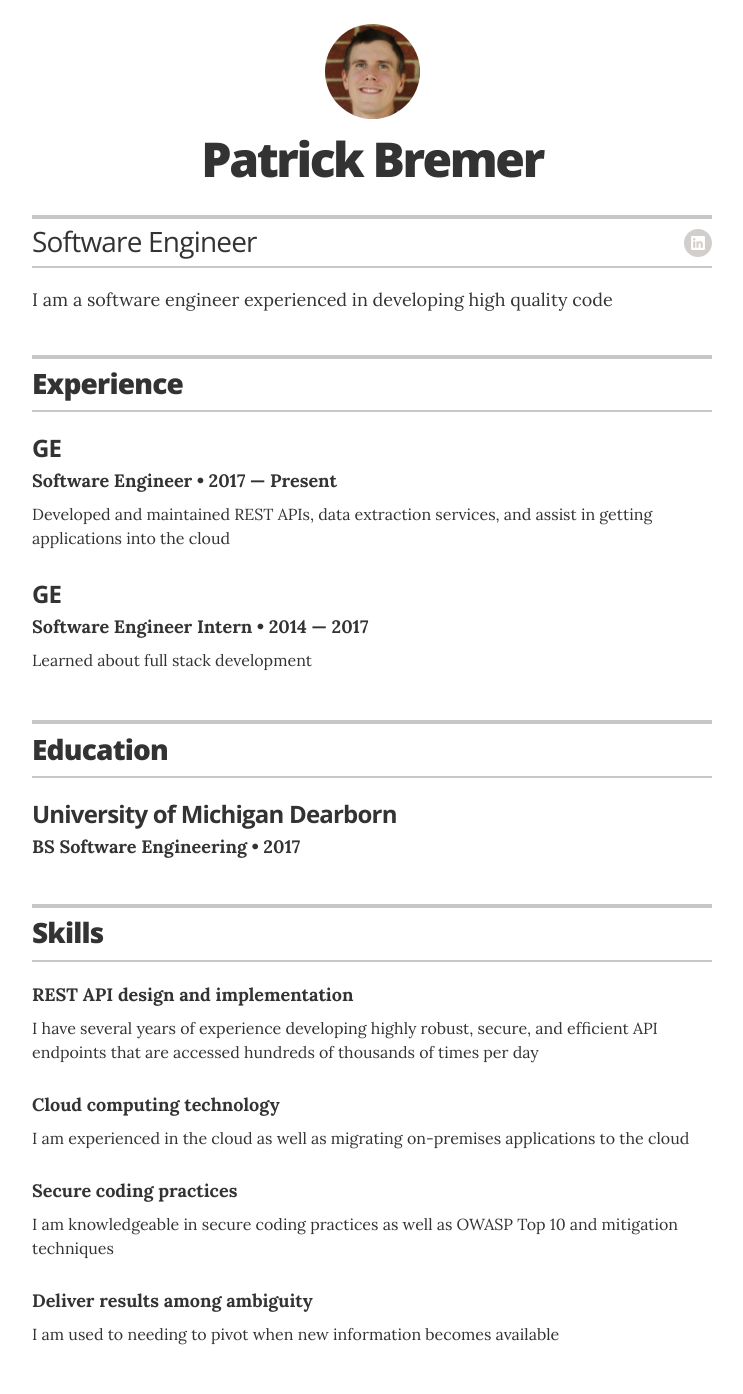
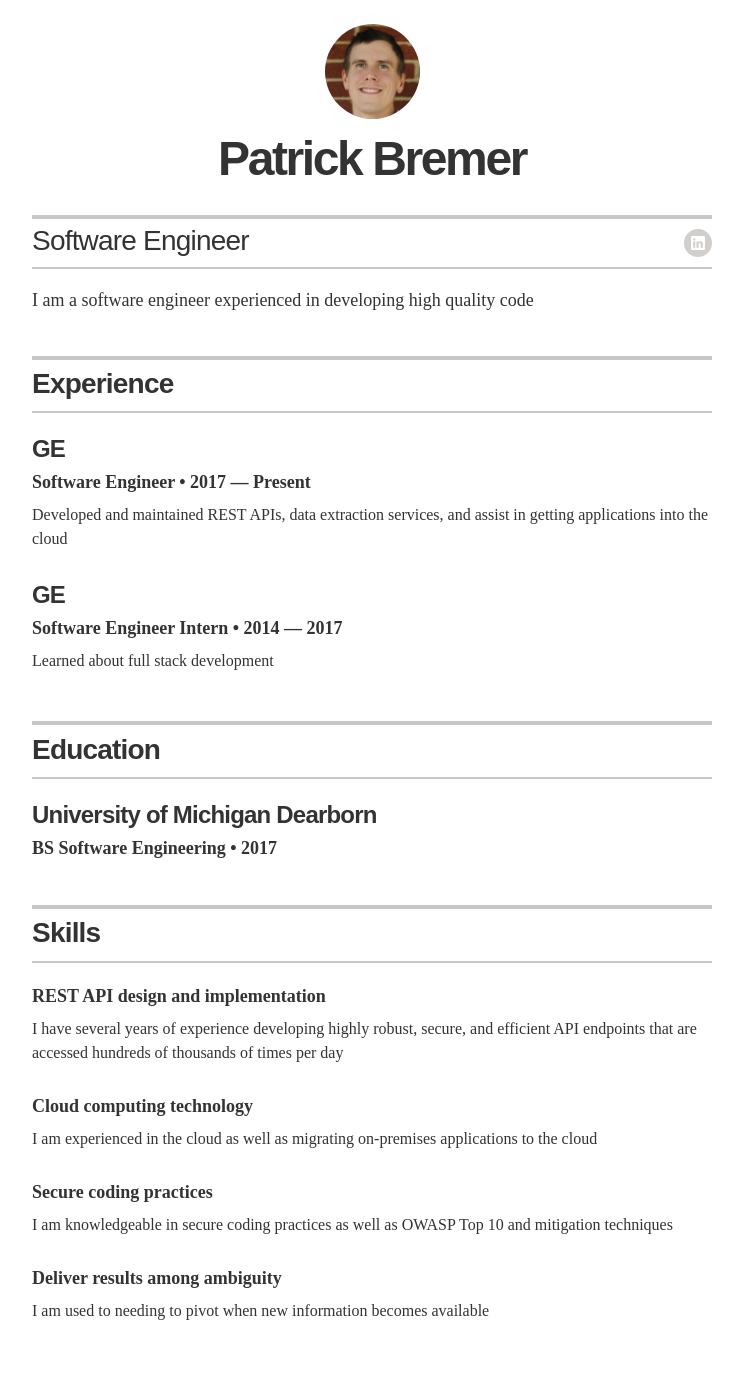
Before and after one commit to pbremer/pbremer.github.io, a Jekyll site: the page built from index.html, in a window 1280 px wide. Shown: the whole page, without its empty margins (268-1011 px from the left). Built offline with Jekyll 4.4.1, drawn with Linux system fonts in a browser that asks for light colours; after the commit the page ends 1371 px from its top, so only the background shows below that.

Commit message:
remove google fonts

```diff
--- a/_sass/_mixins.scss
+++ b/_sass/_mixins.scss
@@ -51,7 +51,7 @@
 // type utilities
 
 @mixin sans {
-  font-family: "Open Sans", "Helvetica Neue", Helvetica, Arial, sans-serif;
+  font-family: sans-serif;
 }
 
 @mixin sans_light {
@@ -75,7 +75,7 @@
 }
 
 @mixin serif {
-  font-family: "Lora", "Minion Pro", Palatino, Georgia, serif;
+  font-family: serif;
 }
 
 @mixin serif_regular {
```
